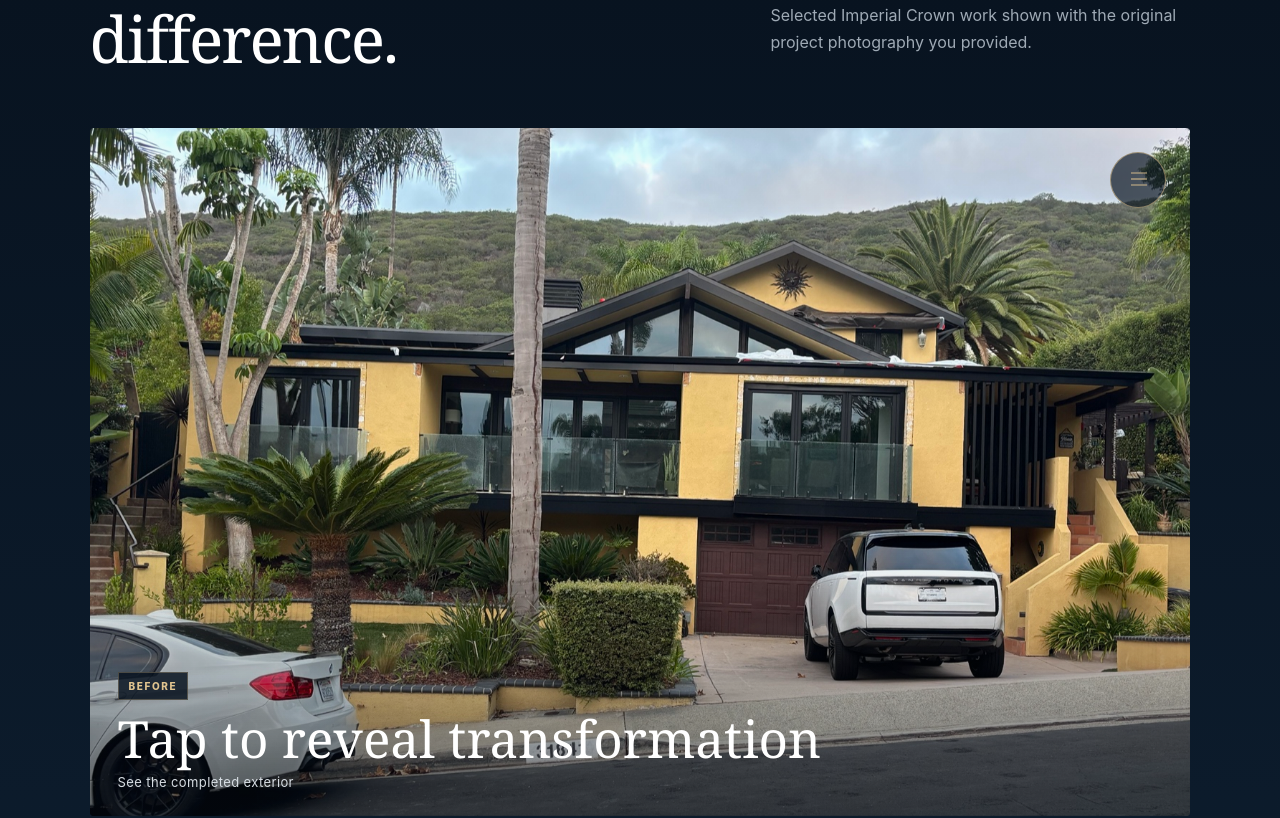
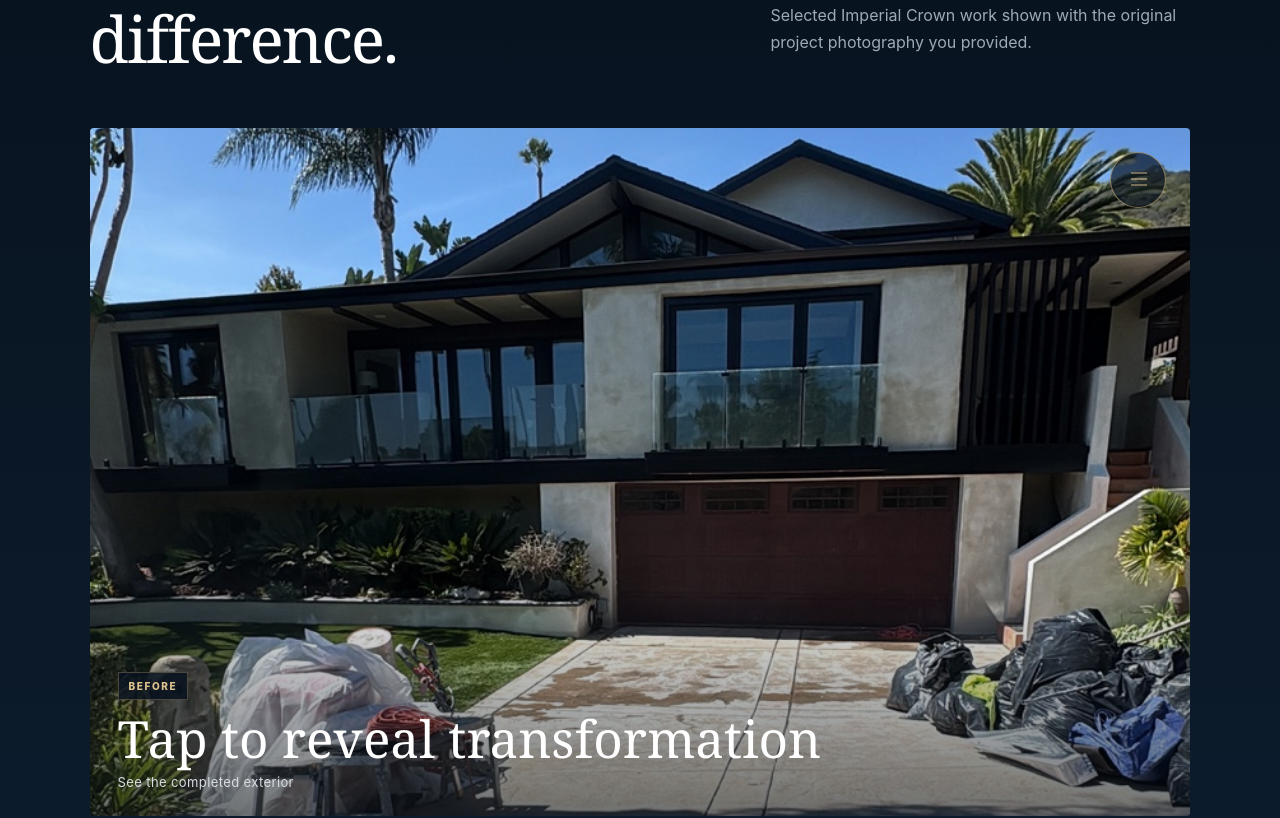
Before and after one commit to typicalsammich/imperial-clp, a Next.js app: page / in a window 1280 px wide. Shown: the part 3100-3918 px from the top of the page. Built offline with nearby package versions, Linux system fonts and the light colour scheme.

Commit message:
Add files via upload

```diff
--- a/app/page.js
+++ b/app/page.js
@@ -57,12 +57,12 @@ function TransformationReveal() {
         aria-label={after ? "Show before photo" : "Show after photo"}
       >
         <img
-          src="/projects/featured-before.jpeg"
+          src="/projects/featured-after.jpeg"
           alt="Imperial Crown project before transformation"
           className="transformation-photo transformation-before"
         />
         <img
-          src="/projects/featured-after.jpeg"
+          src="/projects/featured-before.jpeg"
           alt="Imperial Crown project after transformation"
           className="transformation-photo transformation-after"
         />
```
